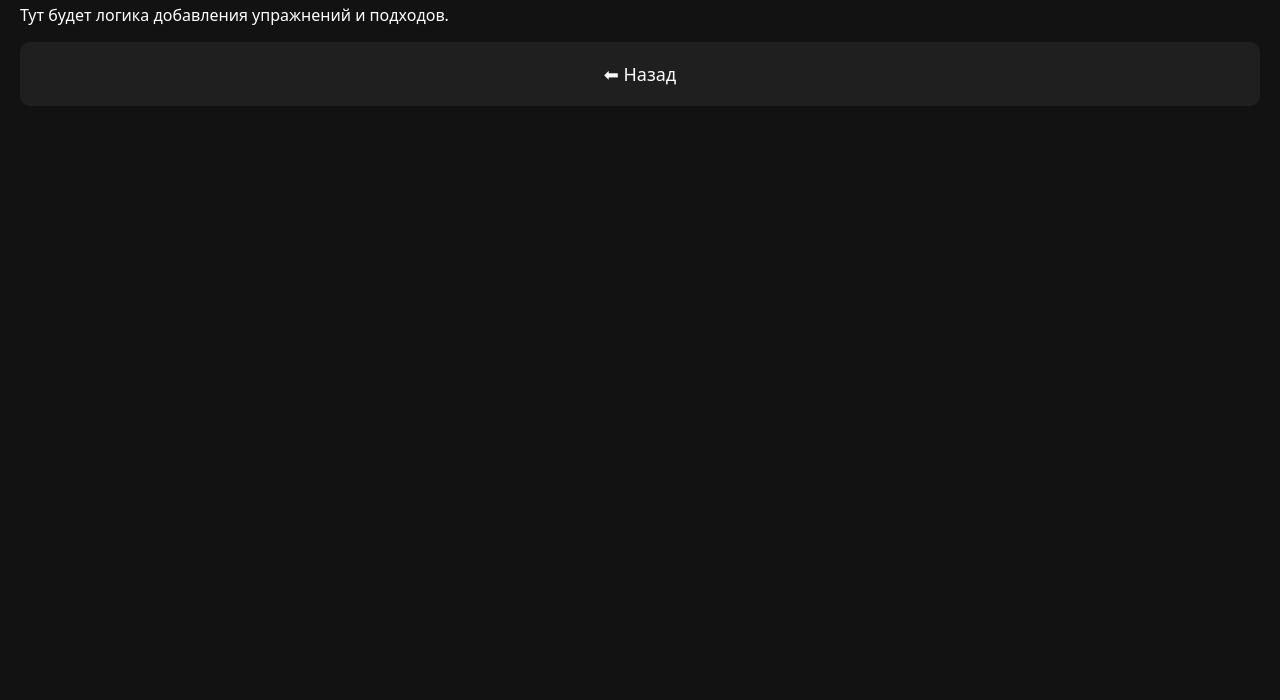
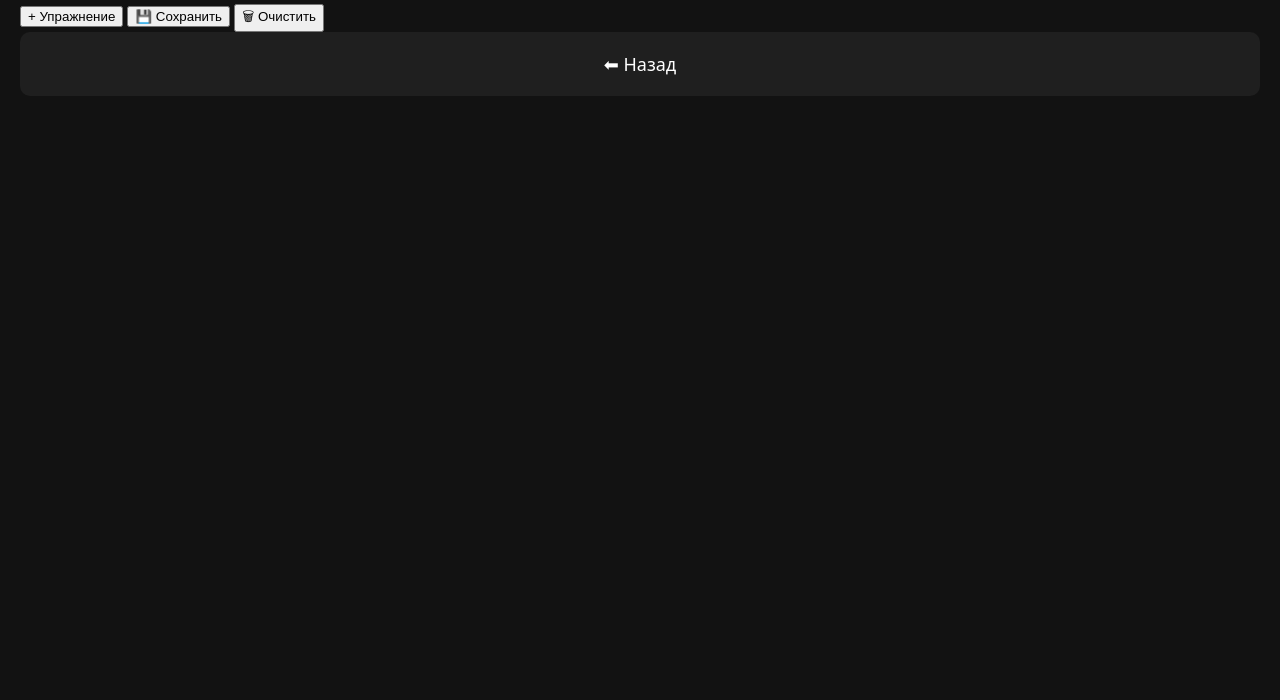
Before and after one commit to danilivnsmir-hub/tg-workout-tracker, a plain HTML site: page workout.html in a window 1280 px wide. Shown: the part 100-800 px from the top of the page. Drawn offline with Linux system fonts and the light colour scheme; files that its build step writes are made by us from their sources.

Commit message:
Update workout.html

```diff
--- a/workout.html
+++ b/workout.html
@@ -10,11 +10,20 @@
 <body>
   <div class="container">
     <h1>🔥 Тренировка</h1>
-    <p>Тут будет логика добавления упражнений и подходов.</p>
+
+    <div id="workout"></div>
+
+    <div class="btn-group">
+      <button id="addExercise" class="btn">+ Упражнение</button>
+      <button id="saveWorkout" class="btn accent">💾 Сохранить</button>
+      <button id="clearWorkout" class="btn danger">🗑 Очистить</button>
+    </div>
+
     <a class="card" href="index.html">⬅ Назад</a>
   </div>
 
   <script src="assets/js/ui.js"></script>
   <script src="assets/js/storage.js"></script>
+  <script src="assets/js/workout.js"></script>
 </body>
 </html>
```
